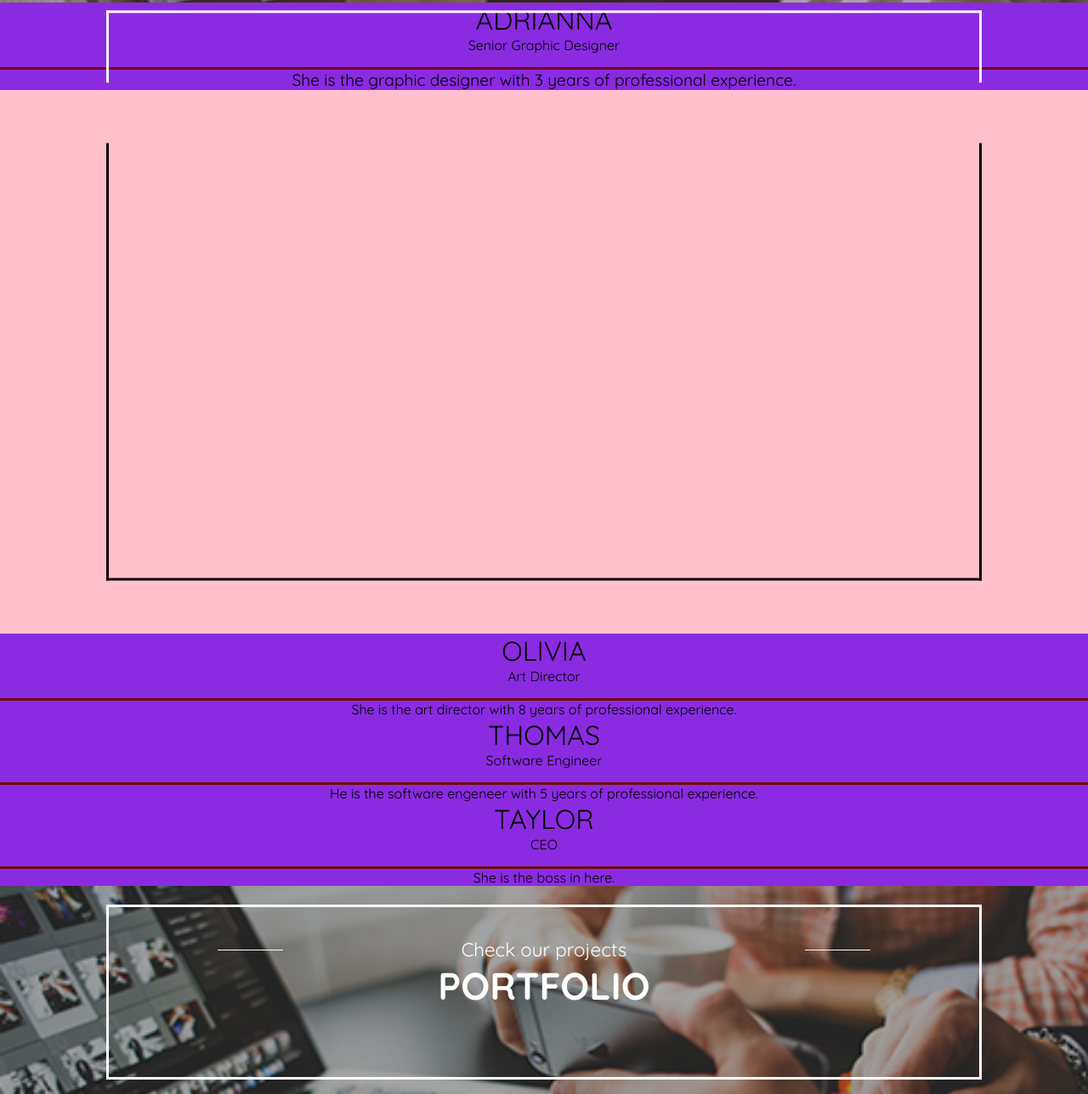
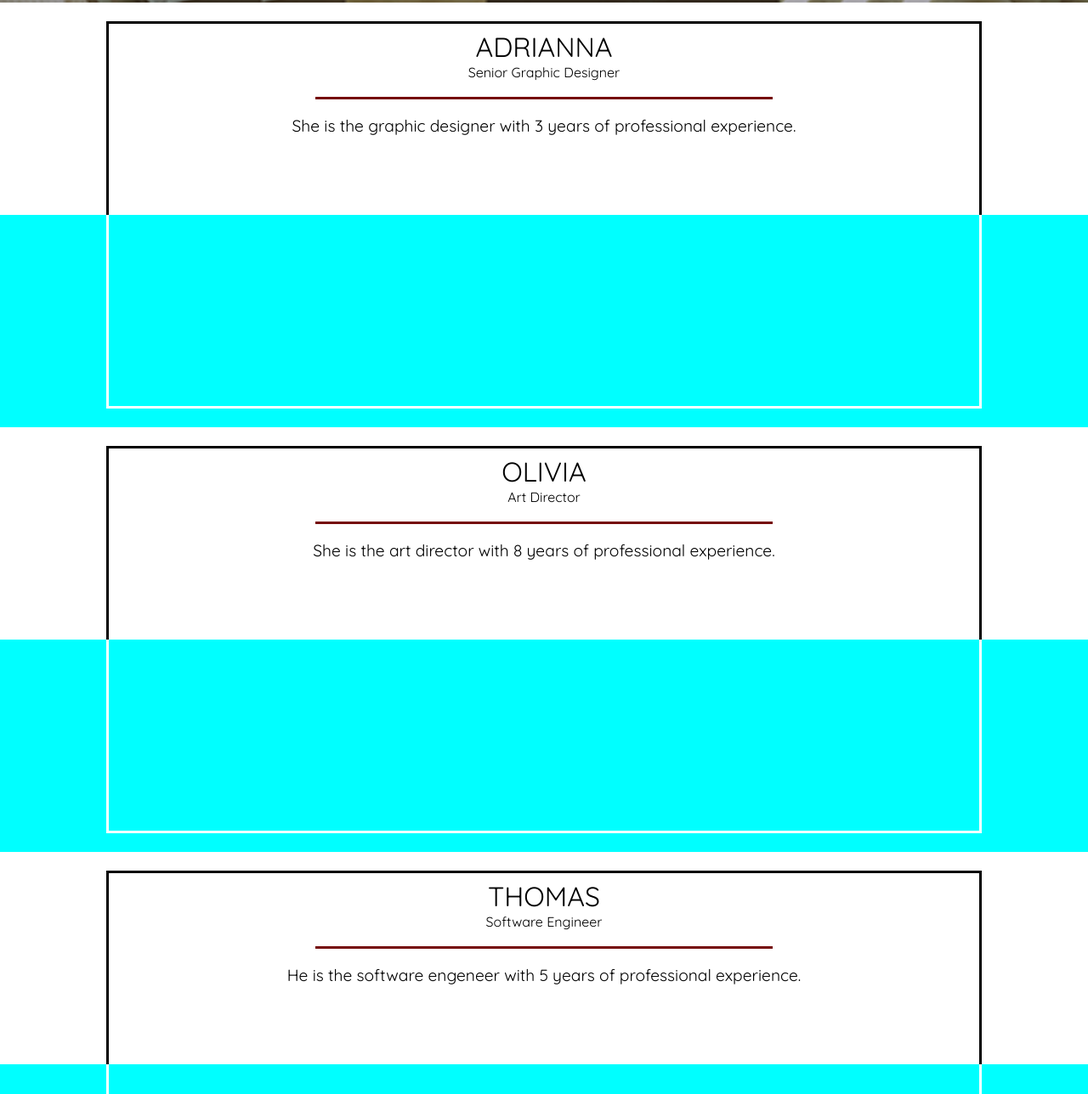
Before and after one commit to magdalena-u/challange-8, a plain HTML site: page index.html in a window 1280 px wide. Shown: the part 2477-3765 px from the top of the page at 85% size. Drawn offline with Linux system fonts and the light colour scheme.

Commit message:
style of team members

```diff
--- a/index.html
+++ b/index.html
@@ -30,6 +30,8 @@
             <div class="circle"></div>
             <div class="circle"></div>
         </div>
+        </div>
+        </div>
         <div class="team_main">
             <div class="frame"></div>
             <div class="title">
@@ -42,30 +44,59 @@
         <div class="team">
             <div class="team_box">
                 <div class="team_box_text">
-                    <div class="team_frame1"></div>
                     <h3>Adrianna</h3>
-                    <div class="team_job">Senior Graphic Designer</div>
+                    <div class="team_job">
+                        Senior Graphic Designer
+                        <div></div>
+                    </div>
                     <span>She is the graphic designer with 3 years of professional experience.</span>
                 </div>
-                <div class="team_box_img">
+                <div class="box_img">
                     <div class="box_img1"></div>
-                    <div class="team_frame2"></div>
                 </div>
+                <div class="team_frame1"></div>
+                <div class="team_frame2"></div>
+
             </div>
             <div class="team_box">
-                <h3>Olivia</h3>
-                <div class="team_job">Art Director</div>
-                <span>She is the art director with 8 years of professional experience.</span>
+                <div class="team_box_text">
+                    <h3>Olivia</h3>
+                    <div class="team_job">Art Director
+                        <div></div>
+                    </div>
+                    <span>She is the art director with 8 years of professional experience.</span>
+                </div>
+                <div class="box_img">
+                    <div class="box_img1"></div>
+                </div>
+                <div class="team_frame1"></div>
+                <div class="team_frame2"></div>
             </div>
             <div class="team_box">
-                <h3>Thomas</h3>
-                <div class="team_job">Software Engineer</div>
-                <span>He is the software engeneer with 5 years of professional experience.</span>
+                <div class="team_box_text">
+                    <h3>Thomas</h3>
+                    <div class="team_job">Software Engineer<div></div>
+                    </div>
+                    <span>He is the software engeneer with 5 years of professional experience.</span>
+                </div>
+                <div class="box_img">
+                    <div class="box_img1"></div>
+                </div>
+                <div class="team_frame1"></div>
+                <div class="team_frame2"></div>
             </div>
             <div class="team_box">
-                <h3>Taylor</h3>
-                <div class="team_job">CEO</div>
-                <span>She is the boss in here.</span>
+                <div class="team_box_text">
+                    <h3>Taylor</h3>
+                    <div class="team_job">CEO<div></div>
+                    </div>
+                    <span>She is the boss in here.</span>
+                </div>
+                <div class="box_img">
+                    <div class="box_img1"></div>
+                </div>
+                <div class="team_frame1"></div>
+                <div class="team_frame2"></div>
             </div>
         </div>
         <div class="port_main">
--- a/style.css
+++ b/style.css
@@ -142,27 +142,28 @@ h1 {
 /* Team's members*/
 
 .team_box {
+    position: relative;
+    min-height: 500px;
     text-align: center;
 }
 
-.team_box_text {
-    position: relative;
-}
-
+/* style of all elements in team box */
+.team_box_text,
+.box_img,
 .team_frame1,
 .team_frame2 {
     position: absolute;
-    width: 80%;
-    height: 80%;
     top: 50%;
     left: 50%;
-    transform: translate(-50%, -50%);
 }
 
-/* style of team box text */
-.team_frame1 {
-    border: 3px solid white;
-    border-bottom: transparent;
+/* style of each element in team box */
+/* style of text box */
+.team_box_text {
+    width: 60%;
+    height: 50%;
+    margin: 2em auto;
+    transform: translate(-50%, -100%);
 }
 
 h3 {
@@ -172,35 +173,51 @@ h3 {
 }
 
 .team_job {
+    position: relative;
+}
+
+.team_job div {
     border-bottom: 3px solid rgb(117, 7, 7);
-    padding-bottom: 1em;
+    padding-bottom: 1.2em;
+    width: 70%;
+    margin: 0 auto;
+    margin-bottom: 1.2em;
 }
 
 .team_box_text span {
     font-size: 1.2em;
 }
 
-/* style of team box image */
-.team_box_img {
-    position: relative;
+/* style of frame */
+.team_frame1,
+.team_frame2 {
+    width: 80%;
+    height: 45%;
 }
 
-.box_img1 {
-    width: 100vw;
-    height: 50vw;
-    background-color: pink;
+.team_frame1 {
+    border: 3px solid black;
+    border-bottom: transparent;
+    transform: translate(-50%, -100%);
 }
 
 .team_frame2 {
-    border: 3px solid black;
+    border: 3px solid white;
     border-top: transparent;
+    transform: translate(-50%, 0);
+}
+
+/* style of team box image */
+
+.box_img {
+    width: 100vw;
+    min-height: 50%;
+    background-color: aqua;
+    bottom: 0;
+    transform: translate(-50%, 0);
 }
 
 /* ------------------------------------------------ */
-
-.team {
-    background-color: blueviolet;
-}
 
 .port_main {
     background-image: url(img/port_main.png);
```
